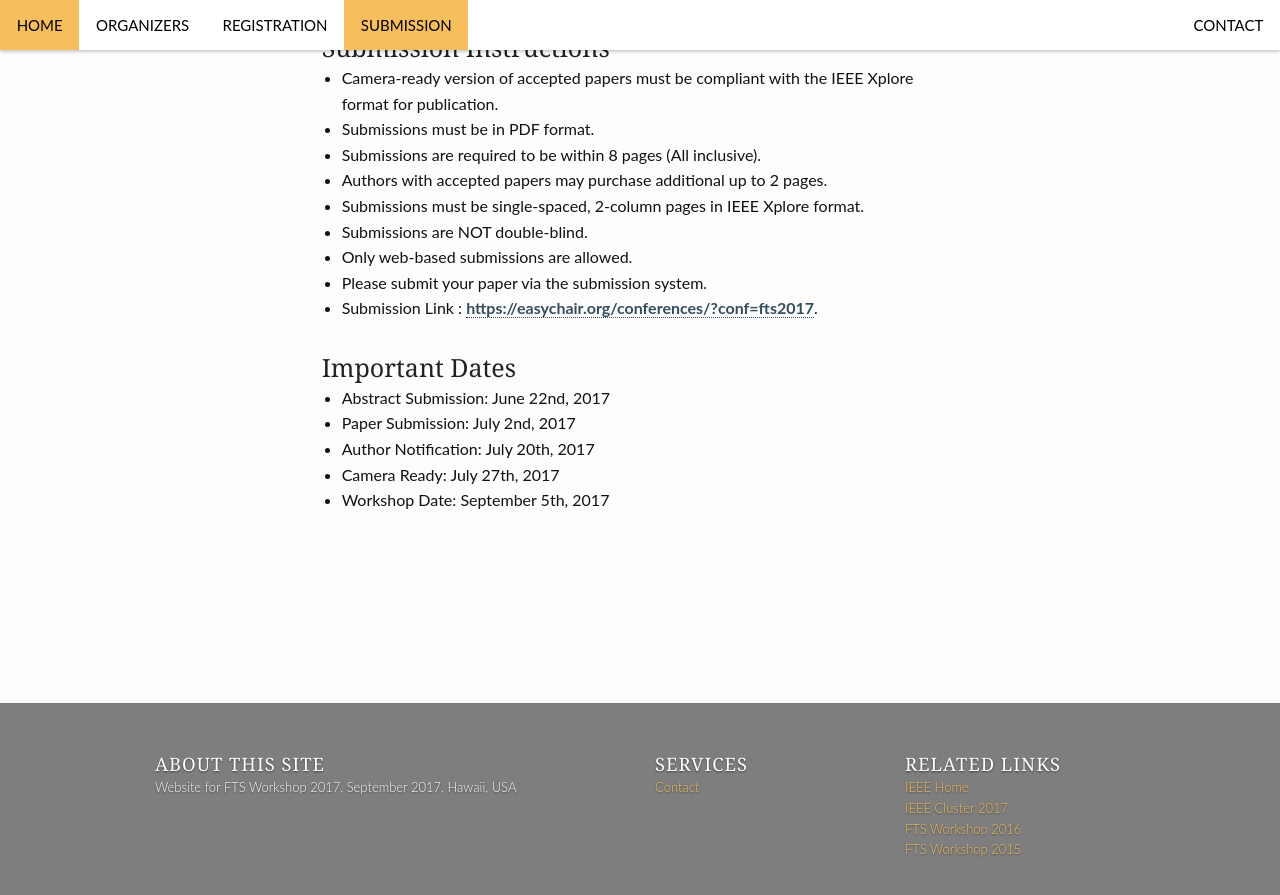
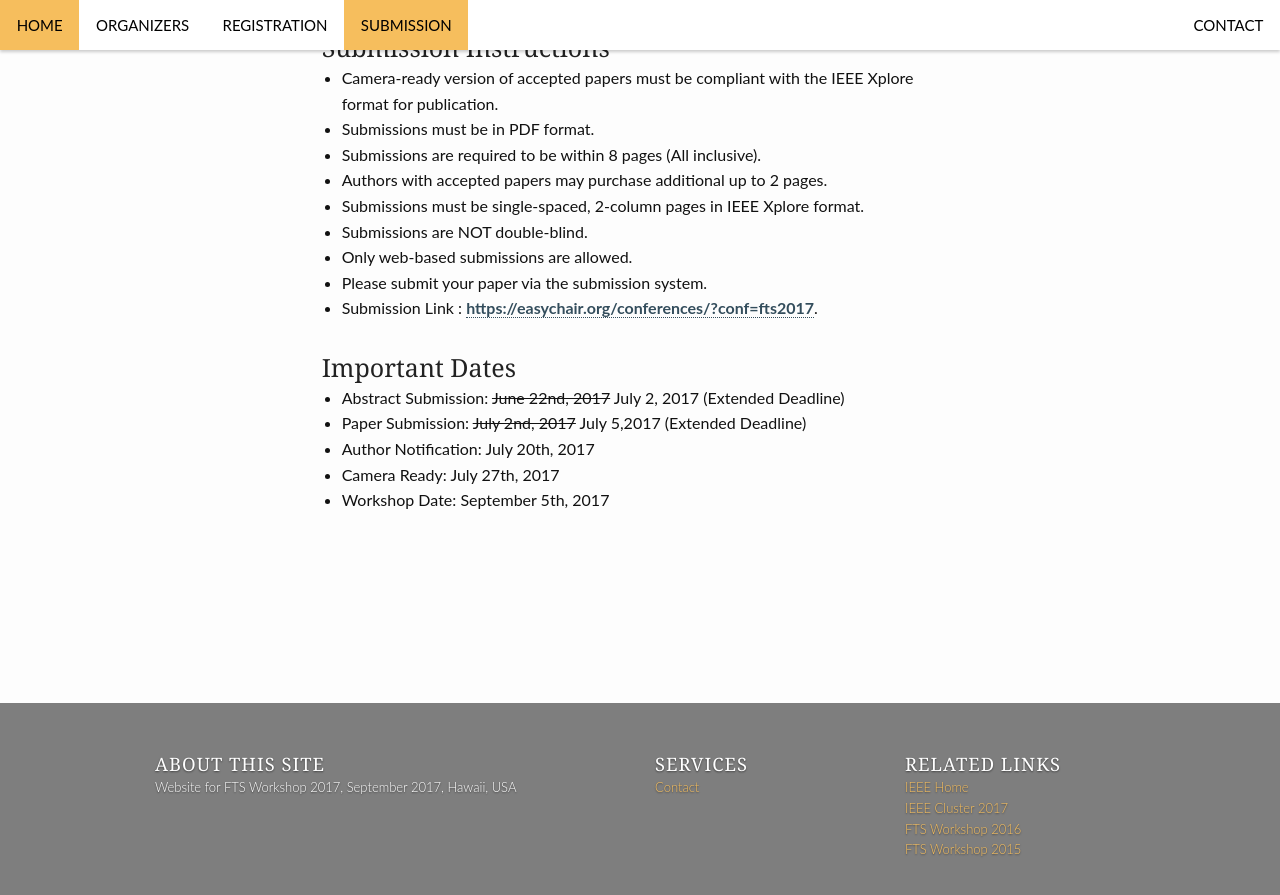
Before and after one commit to fts-workshop/fts17.github.io, a Jekyll site: the page built from submission.md, in a window 1280 px wide and 900 px high, scrolled down 1238 px. Shown: the top 895 px of the window. Built offline with Jekyll 4.4.1, drawn with Linux system fonts in a browser that asks for light colours.

Commit message:
Deadline Updated

```diff
--- a/submission.md
+++ b/submission.md
@@ -51,8 +51,8 @@ Proceedings of this workshop will be published in CD format and will be availabl
 {% endcomment %}
 
 <h3>Important Dates</h3>
-* Abstract Submission:   June 22nd, 2017<br>
-* Paper Submission:      July 2nd, 2017<br>
+* Abstract Submission:   ~~June 22nd, 2017~~ July 2, 2017 (Extended Deadline)<br>
+* Paper Submission:      ~~July 2nd, 2017~~ July 5,2017 (Extended Deadline)<br>
 * Author Notification:   July 20th, 2017<br>
 * Camera Ready:          July 27th, 2017<br>
 * Workshop Date:         September 5th, 2017<br>
```
